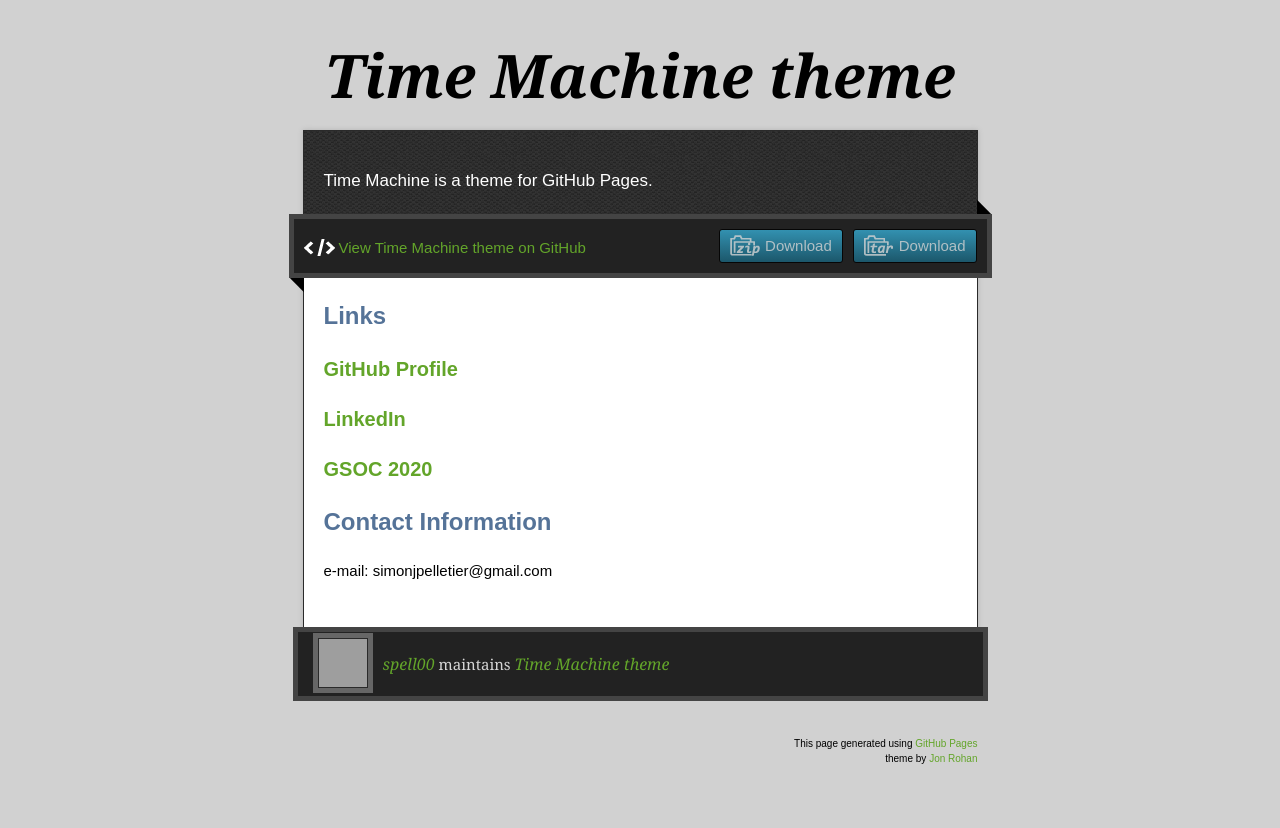
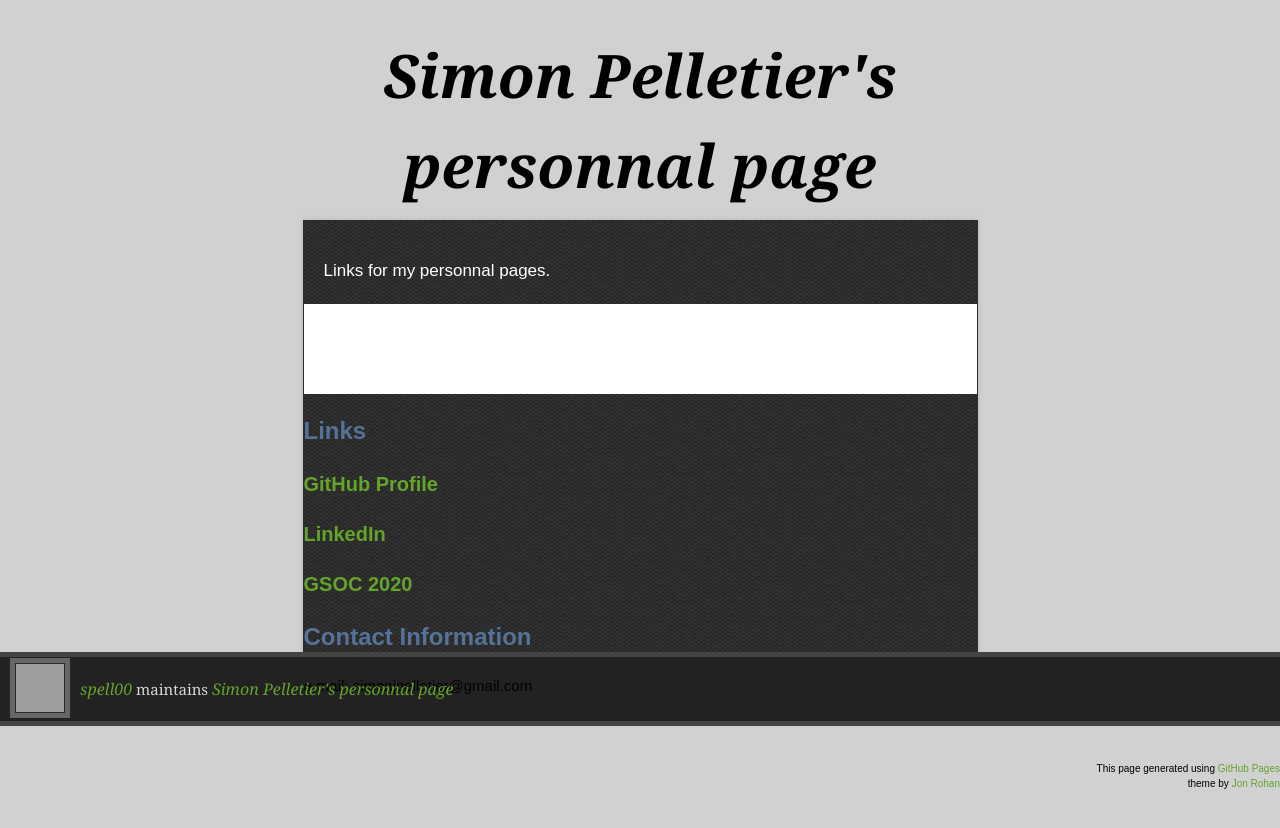
Before and after one commit to spell00/spell.github.io, a Jekyll site: the page built from index.md, in a window 1280 px wide. Shown: the top 828 px of the page. Built offline with Jekyll 4.4.1, drawn with Linux system fonts in a browser that asks for light colours; our own code applies the rules of GitHub Pages for plain Markdown files; grey boxes are pictures that could not be loaded.

Commit message:
new stuff

```diff
--- a/_config.yml
+++ b/_config.yml
@@ -1,5 +1,5 @@
-title: Time Machine theme
-description: Time Machine is a theme for GitHub Pages.
+title: Simon Pelletier's personnal page
+description: Links for my personnal pages.
 show_downloads: true
 google_analytics:
 theme: jekyll-theme-time-machine
--- a/_layouts/default.html
+++ b/_layouts/default.html
@@ -24,14 +24,6 @@
     <div id="container">
       <p class="tagline">{{ site.description | default: site.github.project_tagline }}</p>
       <div id="main" role="main">
-        <div class="download-bar">
-        <div class="inner">
-          {% if site.show_downloads %}
-          <a href="{{ site.github.tar_url }}" class="download-button tar"><span>Download</span></a>
-          <a href="{{ site.github.zip_url }}" class="download-button zip"><span>Download</span></a>
-          {% endif %}
-          <a href="{{ site.github.repository_url }}" class="code">View {{ site.title | default: site.github.repository_name }} on GitHub</a>
-        </div>
         <span class="blc"></span><span class="trc"></span>
         </div>
         <article class="markdown-body">
```
